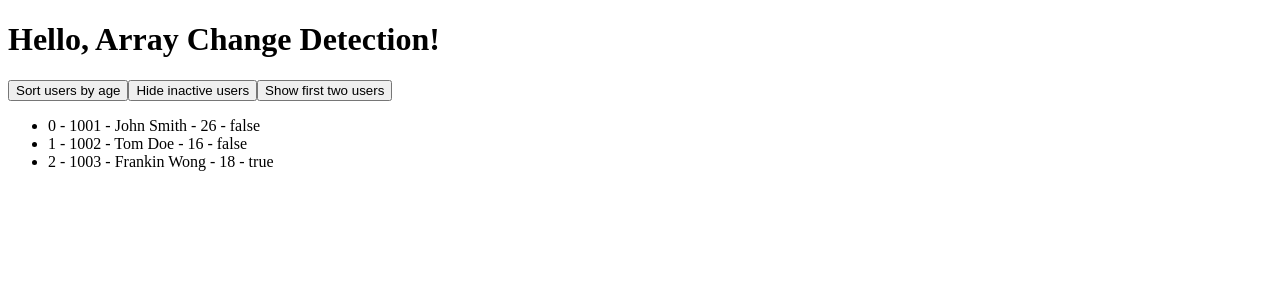
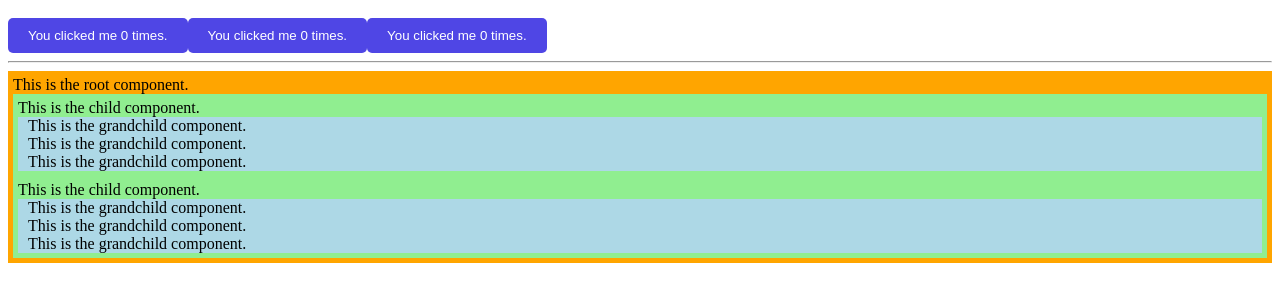
Before and after one commit to CP-Kayla/learn-vue-3, a Vue app: page / in a window 1280 px wide. Shown: the top 302 px of the page. Built offline with nearby package versions, Linux system fonts and the light colour scheme.

Commit message:
Introduction to Vue components

```diff
--- a/src/App.vue
+++ b/src/App.vue
@@ -1,45 +1,21 @@
 <template>
-  <h1>{{ message }}</h1>
-  <button @click="sortUsersByAge">Sort users by age</button>
-  <button @click="hideInactiveUsers">Hide inactive users</button>
-  <button @click="showFirstTwoUsers">Show first two users</button>
-  <ul>
-    <li v-for="(user, index) in users" :key="user.id">
-      {{ index }} - {{ user.id }} - {{ user.name }} - {{ user.age }} -
-      {{ user.isActive }}
-    </li>
-  </ul>
+  <ButtonCounter></ButtonCounter>
+  <ButtonCounter></ButtonCounter>
+
+  <button-counter></button-counter>
+
+  <hr />
+
+  <div style="background-color: orange; padding: 5px">
+    This is the root component.
+    <ComponentA></ComponentA>
+    <ComponentA></ComponentA>
+  </div>
 </template>
 
 <script setup>
-import { ref } from 'vue'
-
-let message = ref('Hello, Array Change Detection!')
-
-const users = ref([
-  { id: 1001, name: 'John Smith', age: 26, isActive: false },
-  { id: 1002, name: 'Tom Doe', age: 16, isActive: false },
-  { id: 1003, name: 'Frankin Wong', age: 18, isActive: true }
-])
-
-function sortUsersByAge() {
-  users.value.sort((a, b) => a.age - b.age)
-}
-
-// filter is a non-mutating method, so we need to replace the old array
-function hideInactiveUsers() {
-  users.value = users.value.filter((user) => user.isActive)
-}
-
-// slice is a non-mutating method, so we need to replace the old array
-function showFirstTwoUsers() {
-  users.value = users.value.slice(0, 2)
-}
+import ComponentA from '@/ComponentA.vue';
+import ButtonCounter from './ButtonCounter.vue';
 </script>
 
-<style scoped>
-.inactive {
-  color: red;
-  text-decoration: line-through;
-}
-</style>
+<style scoped></style>
--- /dev/null
+++ b/src/ButtonCounter.vue
@@ -0,0 +1,27 @@
+<template>
+    <button @click="count++">You clicked me {{ count }} times.</button>
+  </template>
+
+  <script setup>
+  import { ref } from 'vue';
+
+  let count = ref(0)
+  </script>
+
+  <style scoped>
+  button {
+    background-color: #4f46e5;
+    color: #fff;
+    border: none;
+    padding: 10px 20px;
+    border-radius: 5px;
+    cursor: pointer;
+    margin-top: 10px;
+    transition: all 0.2s;
+  }
+
+  button:hover {
+    background-color: #4138d9;
+    box-shadow: 0 4px 8px rgba(0, 0, 0, 0.2);
+  }
+  </style>
--- /dev/null
+++ b/src/ComponentA.vue
@@ -0,0 +1,14 @@
+<template>
+    <div style="background-color: lightgreen; padding: 5px">
+      This is the child component.
+      <ComponentB></ComponentB>
+      <ComponentB></ComponentB>
+      <ComponentB></ComponentB>
+    </div>
+  </template>
+
+  <script setup>
+  import ComponentB from './ComponentB.vue';
+  </script>
+
+  <style scoped></style>
--- /dev/null
+++ b/src/ComponentB.vue
@@ -0,0 +1,9 @@
+<template>
+    <div style="background-color: lightblue; padding-left: 10px">
+      This is the grandchild component.
+    </div>
+  </template>
+
+  <script setup></script>
+
+  <style scoped></style>
```
